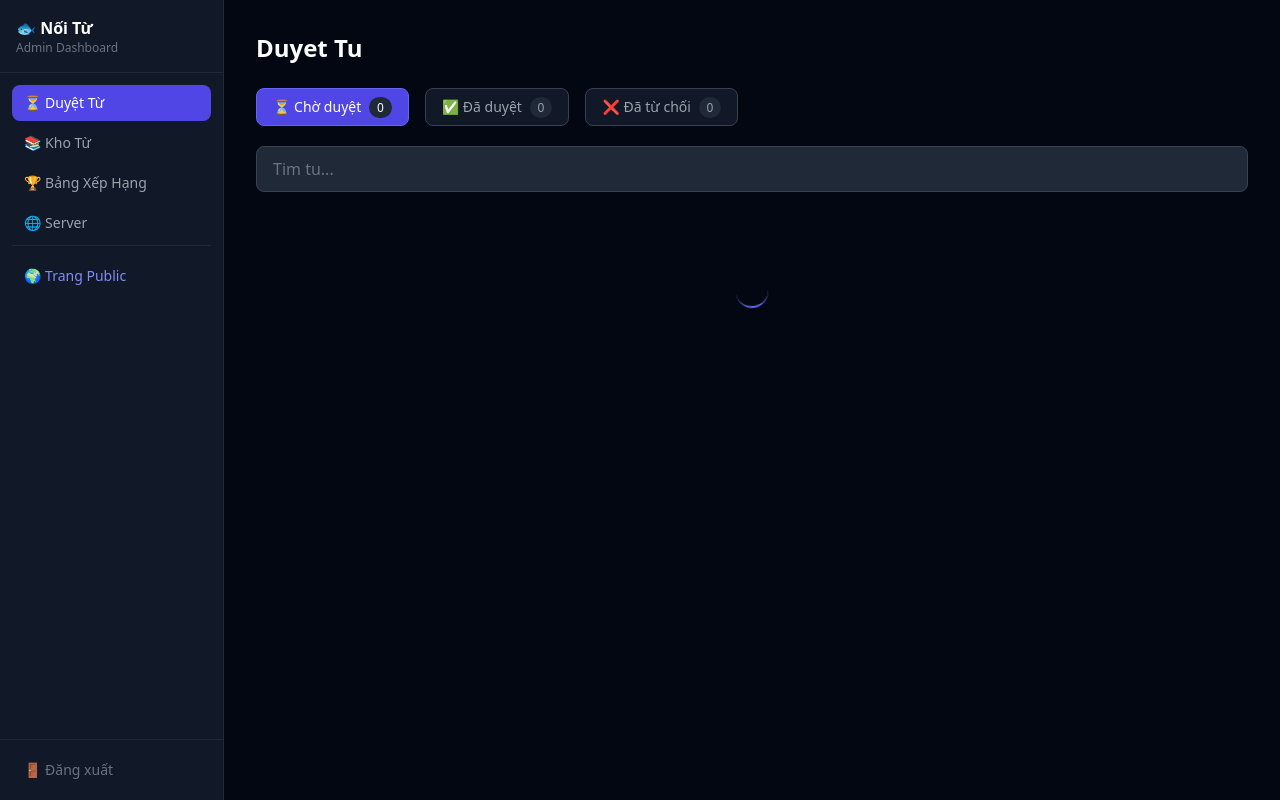
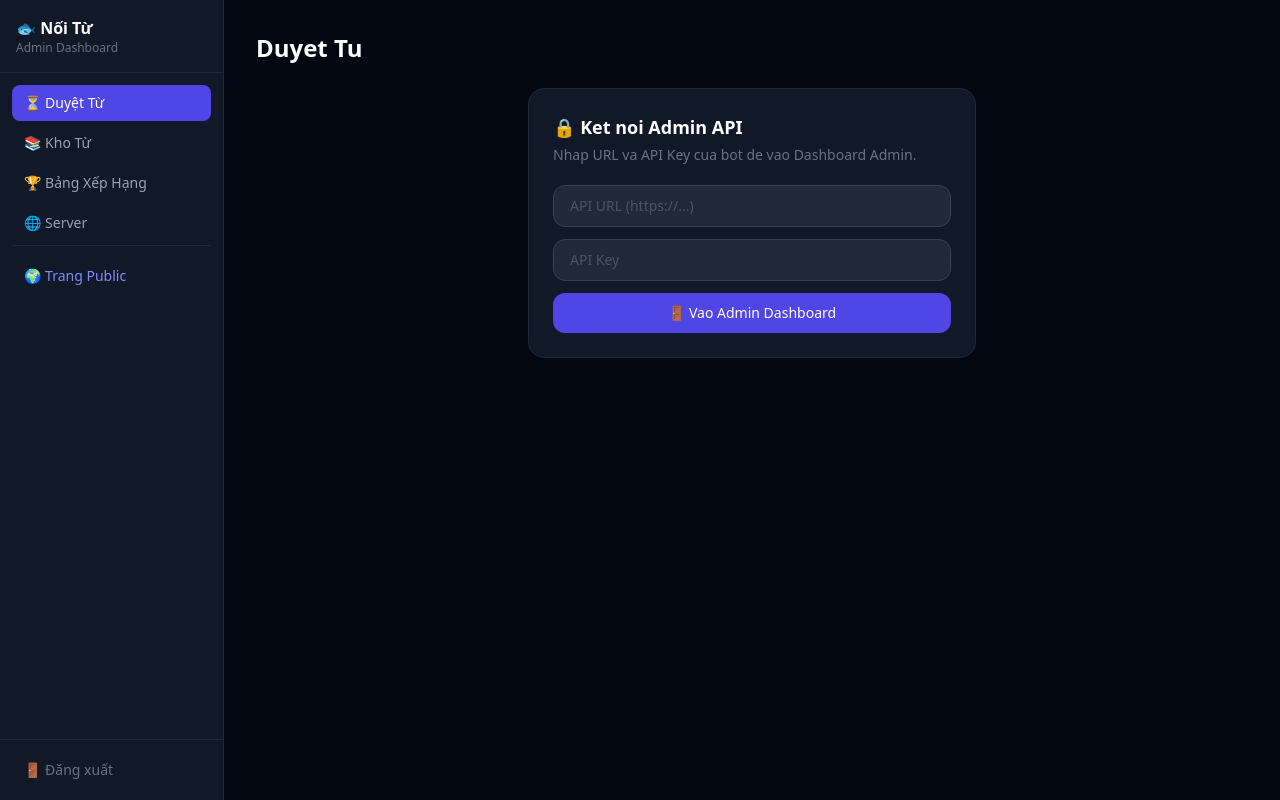
Before and after one commit to Ducthinh2014123/zenne-noitu-deploy-vercel1, a Next.js app: page /pending in a window 1280 px wide. Before the commit this address had no page. Built offline with nearby package versions, Linux system fonts and the light colour scheme.

Commit message:
Add files via upload

```diff
--- a/components/Layout.jsx
+++ b/components/Layout.jsx
@@ -11,7 +11,7 @@ const NAV = [
 
 export default function Layout({ children, title = 'Admin' }) {
   const router = useRouter();
-  const logout = () => { localStorage.clear(); router.push('/'); };
+  const logout = () => { localStorage.removeItem('nt_api_url'); localStorage.removeItem('nt_api_key'); router.push('/pending'); };
   return (
     <>
       <Head><title>{title} — Nối Từ Admin</title></Head>
--- a/components/PubLayout.jsx
+++ b/components/PubLayout.jsx
@@ -37,7 +37,7 @@ export default function PubLayout({ children, title = 'Nối Từ Bot' }) {
                   <span className="hidden md:inline">{n.label}</span>
                 </Link>
               ))}
-              <Link href="/" className="ml-2 px-2 py-1.5 text-xs text-gray-600 hover:text-gray-400 hover:bg-gray-800 rounded-lg">
+              <Link href="/pending" className="ml-2 px-2 py-1.5 text-xs text-gray-600 hover:text-gray-400 hover:bg-gray-800 rounded-lg">
                 Admin →
               </Link>
             </div>
@@ -49,7 +49,7 @@ export default function PubLayout({ children, title = 'Nối Từ Bot' }) {
         </main>
         <footer className="border-t border-gray-800 py-4 text-center text-xs text-gray-600">
           🐟 Nối Từ Bot · <Link href="/pub/play" className="hover:text-gray-400">Chơi Online</Link>
-          {' · '}<Link href="/" className="hover:text-gray-400">Admin</Link>
+          {' · '}<Link href="/pending" className="hover:text-gray-400">Admin</Link>
         </footer>
       </div>
     </>
--- a/pages/auth/login.jsx
+++ b/pages/auth/login.jsx
@@ -25,7 +25,7 @@ const PwStrength = ({ pw }) => { const n=[/.{8,}/,/[A-Z]/,/[0-9]/,/[^A-Za-z0-9]/
 
 export default function AuthLogin() {
   const router = useRouter();
-  const { data: session, status } = useSession();
+  const { status } = useSession();
   const { callbackUrl, error: qError, steam_token, steam_msg } = router.query;
 
   const [tab,       setTab]       = useState('login');
@@ -60,10 +60,12 @@ export default function AuthLogin() {
 
   useEffect(() => { setAUrl(localStorage.getItem('nt_api_url')||''); setAKey(localStorage.getItem('nt_api_key')||''); }, []);
 
-  // Redirect khi da login
+  // Redirect khi da login. Luon ve /pub (hoac callbackUrl) — trang Admin (/pending)
+  // dung mot he thong xac thuc rieng (API Key), khong tu dong dieu huong vao day
+  // de tranh vong lap dang xuat/dang nhap khi chua ket noi API Key.
   useEffect(() => {
-    if (status === 'authenticated') router.push(callbackUrl||(session?.user?.isAdmin?'/pending':'/pub'));
-  }, [status, session, router, callbackUrl]);
+    if (status === 'authenticated') router.push(callbackUrl||'/pub');
+  }, [status, router, callbackUrl]);
 
   // Xu ly loi tu URL
   useEffect(() => {
@@ -85,7 +87,7 @@ export default function AuthLogin() {
   useEffect(() => {
     if (!steam_token || status !== 'unauthenticated') return;
     setLoading('steam');
-    setMsg({ type:'info', text: '🎮 Đang xác thực Steam...' });
+    setMsg({ type:'info', text: '🎮 Đang xác th��c Steam...' });
     signIn('credentials', { steamToken: steam_token, redirect: false }).then(res => {
       setLoading('');
       if (!res?.ok || res?.error) setMsg({ type:'error', text: 'Xác thực Steam thất bại. Thử lại.' });
--- a/pages/pending.jsx
+++ b/pages/pending.jsx
@@ -2,6 +2,49 @@ import { useEffect, useState, useCallback } from 'react';
 import { useRouter } from 'next/router';
 import Layout from '../components/Layout';
 import { api } from '../lib/api';
+
+// Man hinh nhap Admin API Key ngay tren trang nay — khong redirect di dau ca,
+// de tranh vong lap voi trang dang nhap (NextAuth session va API Key la 2 he
+// thong xac thuc doc lap nhau).
+function AdminConnect({ onConnected }) {
+  const [aUrl, setAUrl]         = useState('');
+  const [aKey, setAKey]         = useState('');
+  const [aErr, setAErr]         = useState('');
+  const [aLoading, setALoading] = useState(false);
+
+  const doConnect = async (e) => {
+    e.preventDefault(); setAErr(''); setALoading(true);
+    const base = aUrl.trim().replace(/\/$/, '');
+    try {
+      const r = await fetch(base + '/api/pending', { headers: { 'X-API-Key': aKey.trim() } });
+      if (r.status === 403 || r.status === 401) { setAErr('Sai API Key!'); setALoading(false); return; }
+      if (!r.ok) { setAErr('Loi ket noi: ' + r.status); setALoading(false); return; }
+      localStorage.setItem('nt_api_url', base); localStorage.setItem('nt_api_key', aKey.trim());
+      onConnected();
+    } catch { setAErr('Khong ket noi duoc.'); }
+    setALoading(false);
+  };
+
+  return (
+    <Layout title="Duyet Tu">
+      <div className="max-w-md mx-auto bg-gray-900 border border-gray-800 rounded-2xl p-6">
+        <h2 className="text-lg font-bold text-white mb-1">🔒 Ket noi Admin API</h2>
+        <p className="text-sm text-gray-500 mb-5">Nhap URL va API Key cua bot de vao Dashboard Admin.</p>
+        {aErr && <div className="mb-3 p-3 bg-red-900/30 border border-red-700/50 rounded-xl text-red-400 text-sm">{aErr}</div>}
+        <form onSubmit={doConnect} className="space-y-3">
+          <input type="url" placeholder="API URL (https://...)" required value={aUrl} onChange={e=>setAUrl(e.target.value)}
+            className="w-full bg-gray-800 border border-gray-700 rounded-xl px-4 py-2.5 text-white placeholder-gray-600 focus:outline-none focus:border-indigo-500 text-sm"/>
+          <input type="password" placeholder="API Key" required value={aKey} onChange={e=>setAKey(e.target.value)}
+            className="w-full bg-gray-800 border border-gray-700 rounded-xl px-4 py-2.5 text-white placeholder-gray-600 focus:outline-none focus:border-indigo-500 text-sm"/>
+          <button type="submit" disabled={aLoading}
+            className="w-full py-2.5 bg-indigo-600 hover:bg-indigo-500 disabled:opacity-60 text-white font-medium rounded-xl text-sm">
+            {aLoading ? 'Dang ket noi...' : '🚪 Vao Admin Dashboard'}
+          </button>
+        </form>
+      </div>
+    </Layout>
+  );
+}
 
 export default function Pending() {
   const router = useRouter();
@@ -11,15 +54,25 @@ export default function Pending() {
   const [selected, setSel]  = useState(new Set());
   const [loading, setLoading] = useState(true);
   const [msg, setMsg]       = useState('');
+  const [connected, setConnected] = useState(null); // null = chua biet (SSR-safe), true/false sau khi check
 
   const load = useCallback(() => {
     setLoading(true);
     api.pending().then(r => { setData(r.data || []); setSel(new Set()); setMsg(''); })
-      .catch(e => { if (e.message.includes('401') || e.message.includes('403')) router.push('/'); })
+      .catch(e => { if (e.message.includes('401') || e.message.includes('403')) setConnected(false); })
       .finally(() => setLoading(false));
-  }, [router]);
+  }, []);
 
-  useEffect(() => { if (!localStorage.getItem('nt_api_url')) { router.push('/'); return; } load(); }, [load, router]);
+  useEffect(() => {
+    const has = !!localStorage.getItem('nt_api_url');
+    setConnected(has);
+    if (has) load();
+  }, [load]);
+
+  if (connected === null) return (
+    <Layout title="Duyet Tu"><div className="flex justify-center py-16"><div className="animate-spin rounded-full h-8 w-8 border-t-2 border-indigo-500"/></div></Layout>
+  );
+  if (connected === false) return <AdminConnect onConnected={() => { setConnected(true); load(); }} />;
 
   const filtered = data.filter(r => {
     const matches = !q || r.word?.toLowerCase().includes(q.toLowerCase());
--- a/pages/pub/index.jsx
+++ b/pages/pub/index.jsx
@@ -32,7 +32,7 @@ export default function PubHome() {
     <PubLayout title="🏠 Trang Chủ">
       {err && (
         <div className="mb-6 p-4 bg-red-900/30 border border-red-700 rounded-lg text-red-400 text-sm">
-          ⚠️ {err} — Hãy <a href="/" className="underline">vào Admin</a> đăng nhập API URL trước.
+          ⚠️ Không kết nối được tới server bot ({err}). Vui lòng thử lại sau.
         </div>
       )}
 
--- a/pages/pub/play/[roomId].jsx
+++ b/pages/pub/play/[roomId].jsx
@@ -24,6 +24,7 @@ export default function GameRoom() {
   const [flash, setFlash]       = useState(null);
   const [copyOk, setCopyOk]     = useState(false);
   const [error, setError]       = useState('');
+  const [checking, setChecking] = useState(false);
 
   const addLog = useCallback((text, ok=true) => {
     setLog(prev => [...prev.slice(-99), { text, ok }]);
@@ -63,9 +64,17 @@ export default function GameRoom() {
         setGs(d); setPhase('playing'); startTick(d.time_limit||30);
         addLog('Game bat dau! Tu dau: "' + d.current_word + '"');
       } else if (t==='word_accepted') {
+        setChecking(false);
         setGs(prev=>prev?({...prev,current_word:d.word,last_char:d.word.slice(-1)}):prev);
         startTick(timeLimit); addLog(d.player + ': ' + d.word + ' (+' + d.score + ')');
+      } else if (t==='checking') {
+        setChecking(true);
+      } else if (t==='word_invalid') {
+        setChecking(false);
+        flash_('Tu "' + d.word + '" khong ton tai trong tu dien!', false);
+        addLog(d.player + ' nhap tu khong hop le: "' + d.word + '" \u2192 mat mang (con ' + d.lives + ')', false);
       } else if (t==='word_used') {
+        setChecking(false);
         flash_('Tu "' + d.word + '" da dung roi!', false);
         addLog(d.player + ' dung tu lap → mat mang (con ' + d.lives + ')', false);
       } else if (t==='timeout') {
@@ -87,6 +96,7 @@ export default function GameRoom() {
         setPhase('waiting'); clearInterval(timerRef.current); setTimer(0);
         addLog('Game khoi dong lai.');
       } else if (t==='error') {
+        setChecking(false);
         flash_(d.msg, false);
       }
     };
@@ -227,16 +237,16 @@ export default function GameRoom() {
 
           {/* Input */}
           {phase==='playing'&&(
-            <form onSubmit={e=>{e.preventDefault();const w=wordInput.trim();if(w){send({type:'word',word:w});setWord('');inputRef.current?.focus();}}} className="flex gap-2">
+            <form onSubmit={e=>{e.preventDefault();const w=wordInput.trim();if(w&&!checking){send({type:'word',word:w});setWord('');inputRef.current?.focus();}}} className="flex gap-2">
               <input ref={inputRef} autoFocus
                 className={`flex-1 bg-gray-800 border rounded-lg px-4 py-3 text-white text-lg placeholder-gray-600 focus:outline-none transition-colors ${
-                  isMyTurn?'border-indigo-500':'border-gray-700 opacity-60'
+                  isMyTurn&&!checking?'border-indigo-500':'border-gray-700 opacity-60'
                 }`}
-                placeholder={isMyTurn?`Bat dau bang "${gs?.last_char}"...`:'Chua den luot ban'}
-                disabled={!isMyTurn} value={wordInput} onChange={e=>setWord(e.target.value)}/>
-              <button type="submit" disabled={!isMyTurn||!wordInput.trim()}
+                placeholder={isMyTurn?(checking?'Dang kiem tra tu...':`Bat dau bang "${gs?.last_char}"...`):'Chua den luot ban'}
+                disabled={!isMyTurn||checking} value={wordInput} onChange={e=>setWord(e.target.value)}/>
+              <button type="submit" disabled={!isMyTurn||!wordInput.trim()||checking}
                 className="px-5 py-3 bg-indigo-600 hover:bg-indigo-500 disabled:opacity-40 text-white font-bold rounded-lg text-xl">
-                ➔
+                {checking?'⏳':'➔'}
               </button>
             </form>
           )}
```
Also changed, not shown: lib/pubApi.js (+8 -5 lines).
